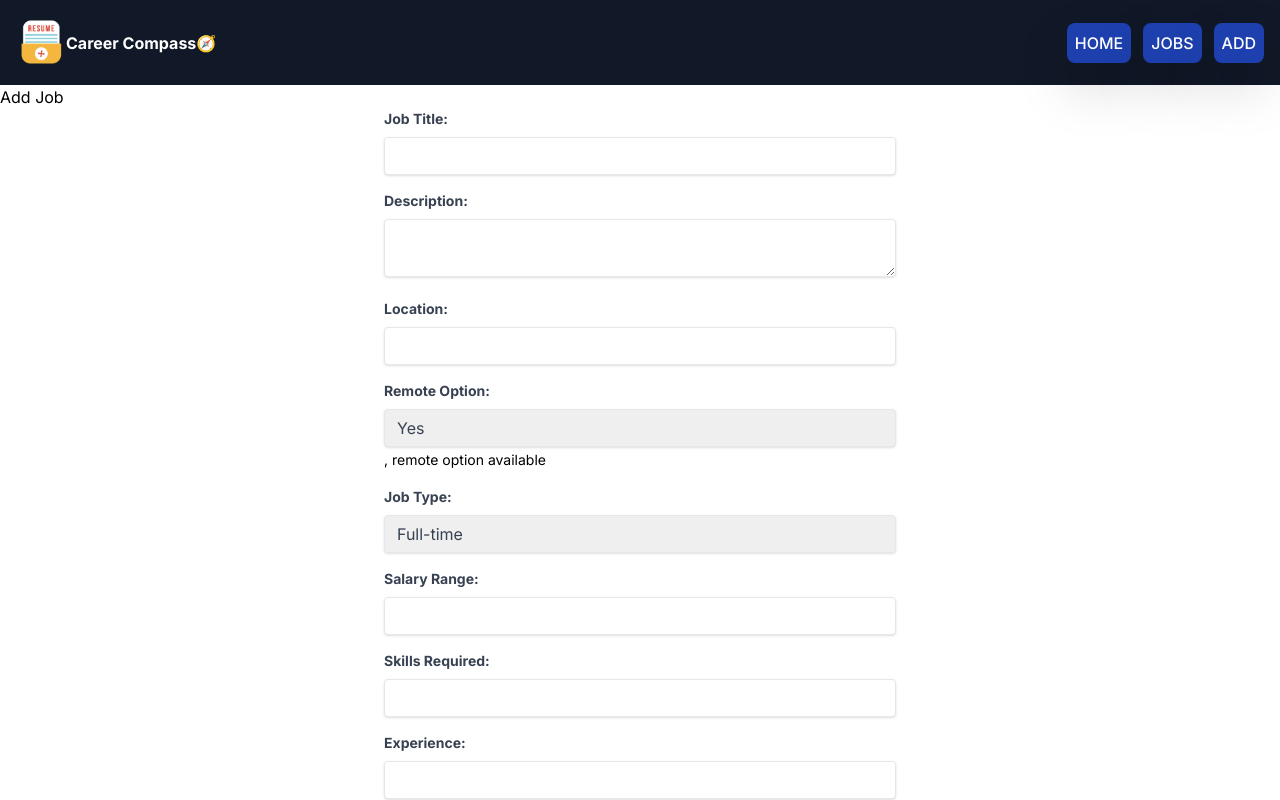
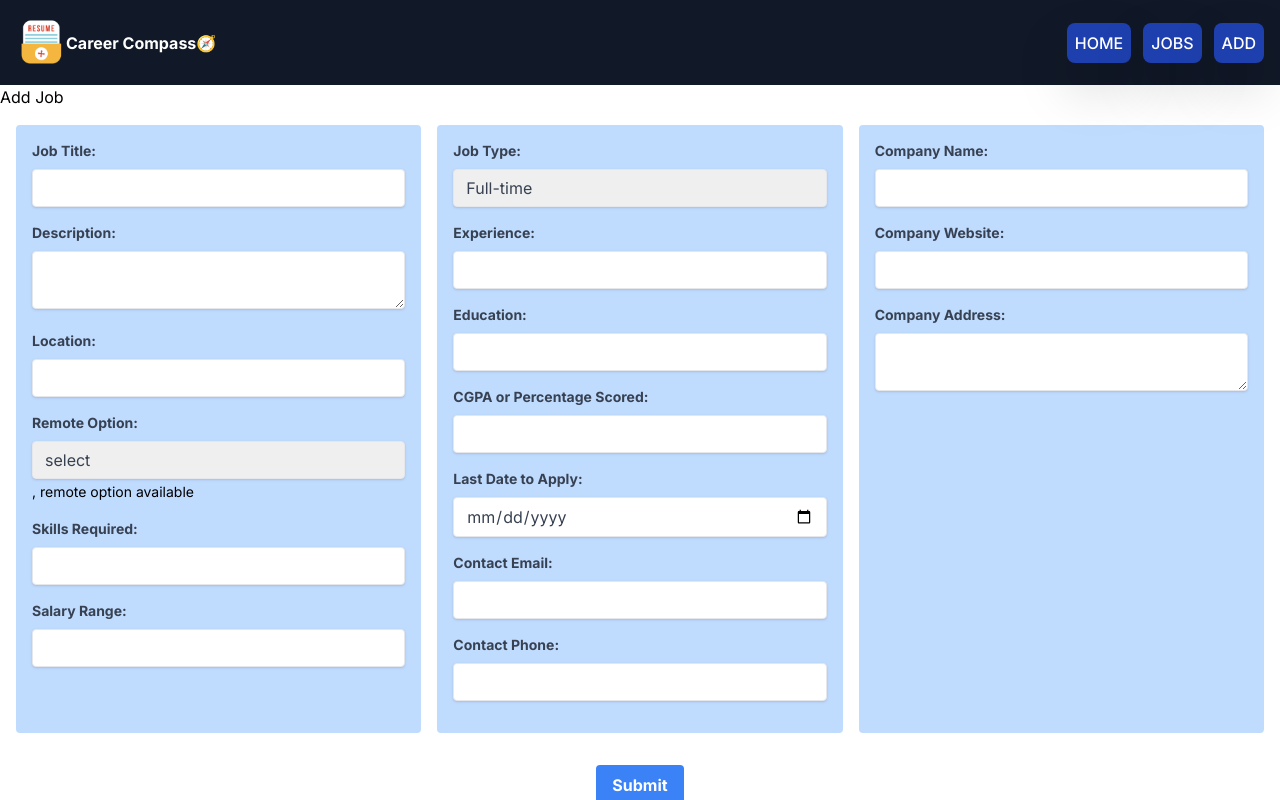
Before and after one commit to anupam1411/job-junction-central, a Next.js app: page /addJob in a window 1280 px wide. Shown: the top 800 px of the page. Built offline with nearby package versions, Linux system fonts and the light colour scheme.

Commit message:
job form updated

```diff
--- a/components/JobForm.jsx
+++ b/components/JobForm.jsx
@@ -1,9 +1,13 @@
 import React from "react";
 
-function JobFrom({ formData, onChange, onSubmit }) {
+function JobForm({ formData, onChange, onSubmit }) {
   return (
-    <div>
-      <form onSubmit={onSubmit} className="max-w-lg mx-auto">
+    <div className="max-w-7xl mx-auto p-4">
+      <form
+        onSubmit={onSubmit}
+        className="grid grid-cols-1 lg:grid-cols-3 gap-4"
+      >
+        <div className="bg-blue-200 p-4 rounded">
           <div className="mb-4">
             <label className="block text-gray-700 text-sm font-bold mb-2">
               Job Title:
@@ -52,20 +56,42 @@ function JobFrom({ formData, onChange, onSubmit }) {
               onChange={onChange}
               className="shadow appearance-none border rounded w-full py-2 px-3 text-gray-700 leading-tight focus:outline-none focus:shadow-outline"
             >
-            <option value="yes">Yes</option>
-            <option value="no">No</option>
+              <option value="no">select</option>
+              <option value="Yes">Yes</option>
+              <option value="No">No</option>
             </select>
-          {/* <input
-            type="checkbox"
-            name="remoteOption"
-            checked={formData.remoteOption}
-            onChange={onChange}
-            className="mr-2 leading-tight"
-          /> */}
             <span className="text-sm">
               {formData.remoteOption}, remote option available
             </span>
           </div>
+          <div className="mb-4">
+            <label className="block text-gray-700 text-sm font-bold mb-2">
+              Skills Required:
+            </label>
+            <input
+              type="text"
+              name="skillsRequired"
+              value={formData.skillsRequired}
+              onChange={onChange}
+              className="shadow appearance-none border rounded w-full py-2 px-3 text-gray-700 leading-tight focus:outline-none focus:shadow-outline"
+            />
+          </div>
+
+          <div className="mb-4">
+            <label className="block text-gray-700 text-sm font-bold mb-2">
+              Salary Range:
+            </label>
+            <input
+              type="text"
+              name="salaryRange"
+              value={formData.salaryRange}
+              onChange={onChange}
+              className="shadow appearance-none border rounded w-full py-2 px-3 text-gray-700 leading-tight focus:outline-none focus:shadow-outline"
+            />
+          </div>
+        </div>
+
+        <div className="bg-blue-200 p-4 rounded">
           <div className="mb-4">
             <label className="block text-gray-700 text-sm font-bold mb-2">
               Job Type:
@@ -80,30 +106,6 @@ function JobFrom({ formData, onChange, onSubmit }) {
               <option value="parttime">Part-time</option>
               <option value="internship">Internship</option>
             </select>
-        </div>
-        <div className="mb-4">
-          <label className="block text-gray-700 text-sm font-bold mb-2">
-            Salary Range:
-          </label>
-          <input
-            type="text"
-            name="salaryRange"
-            value={formData.salaryRange}
-            onChange={onChange}
-            className="shadow appearance-none border rounded w-full py-2 px-3 text-gray-700 leading-tight focus:outline-none focus:shadow-outline"
-          />
-        </div>
-        <div className="mb-4">
-          <label className="block text-gray-700 text-sm font-bold mb-2">
-            Skills Required:
-          </label>
-          <input
-            type="text"
-            name="skillsRequired"
-            value={formData.skillsRequired}
-            onChange={onChange}
-            className="shadow appearance-none border rounded w-full py-2 px-3 text-gray-700 leading-tight focus:outline-none focus:shadow-outline"
-          />
           </div>
           <div className="mb-4">
             <label className="block text-gray-700 text-sm font-bold mb-2">
@@ -177,6 +179,9 @@ function JobFrom({ formData, onChange, onSubmit }) {
               className="shadow appearance-none border rounded w-full py-2 px-3 text-gray-700 leading-tight focus:outline-none focus:shadow-outline"
             />
           </div>
+        </div>
+
+        <div className="bg-blue-200 p-4 rounded">
           <div className="mb-4">
             <label className="block text-gray-700 text-sm font-bold mb-2">
               Company Name:
@@ -212,7 +217,8 @@ function JobFrom({ formData, onChange, onSubmit }) {
               className="shadow appearance-none border rounded w-full py-2 px-3 text-gray-700 leading-tight focus:outline-none focus:shadow-outline"
             />
           </div>
-        <div className="flex items-center justify-between">
+        </div>
+        <div className="lg:col-span-3 flex items-center justify-center mt-4">
           <button
             type="submit"
             className="bg-blue-500 hover:bg-blue-700 text-white font-bold py-2 px-4 rounded focus:outline-none focus:shadow-outline"
@@ -225,4 +231,4 @@ function JobFrom({ formData, onChange, onSubmit }) {
   );
 }
 
-export default JobFrom;
+export default JobForm;
```
Lines whose indentation alone changed are shown as unchanged.
